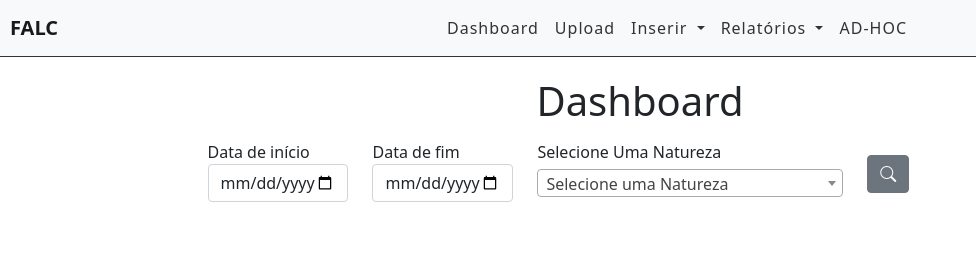
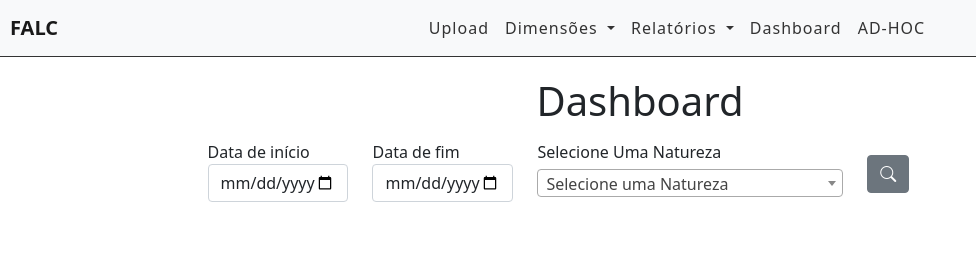
Before and after one commit to MsouzaLeo/TFG_Front, a Django app: page / in a window 1280 px wide. Shown: the top 258 px of the page, without its empty margins (0-976 px from the left). Run offline with Django 3.2, Linux system fonts and the light colour scheme; data that the repository does not hold is empty; some libraries are stand-ins or nearby versions.

Commit message:
ordem e nome da navbar

```diff
--- a/tables/templates/base.html
+++ b/tables/templates/base.html
@@ -27,14 +27,11 @@
                 <div class="collapse navbar-collapse" id="navbarSupportedContent">
                     <ul class="navbar-nav me-auto mb-2 mb-lg-0">
                         <li class="nav-item">
-                            <a class="nav-link" href="/dash">Dashboard</a>
-                        </li>
-                        <li class="nav-item">
                             <a class="nav-link" href="/upload">Upload</a>
                         </li>
                         <li class="nav-item dropdown">
                             <a class="nav-link dropdown-toggle" href="#" id="navbarDropdown" role="button" data-bs-toggle="dropdown" aria-expanded="false">
-                                Inserir
+                                Dimensões
                             </a>
                             <ul class="dropdown-menu" aria-labelledby="navbarDropdown">
                                 <li><a class="dropdown-item" href="/especie">Espécies de Exame</a></li>
@@ -61,7 +58,7 @@
                                 Relatórios
                             </a>
                             <ul class="dropdown-menu" aria-labelledby="navbarDropdown">
-                                <li><a class="dropdown-item" href="/relatorio-especie">Especies de Exame</a></li>
+                                <li><a class="dropdown-item" href="/relatorio-especie">Espécies de Exame</a></li>
                                 <li>
                                     <hr class="dropdown-divider">
                                 </li>
@@ -79,6 +76,9 @@
                                 </li>
                                 <li><a class="dropdown-item" href="/relatorio-unidader">Unidades Requisitantes</a></li>
                             </ul>
+                        </li>
+                        <li class="nav-item">
+                            <a class="nav-link" href="/dash">Dashboard</a>
                         </li>
                         <li class="nav-item">
                             <a class="nav-link" href="/ad-hoc">AD-HOC</a>
```
